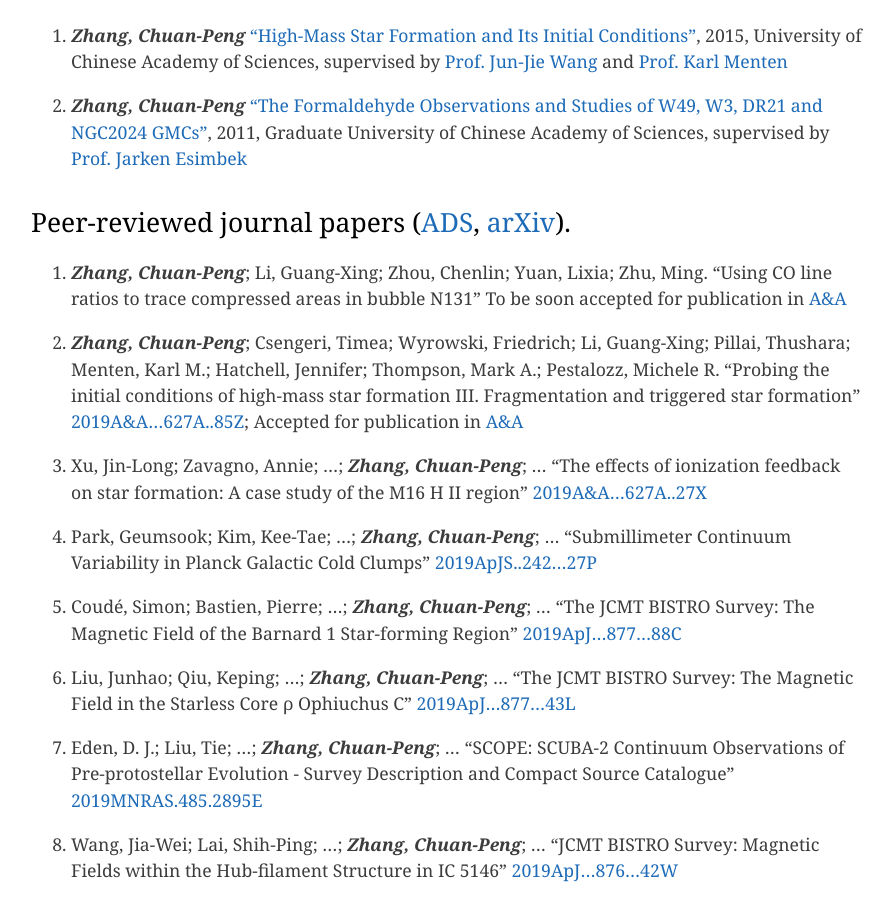
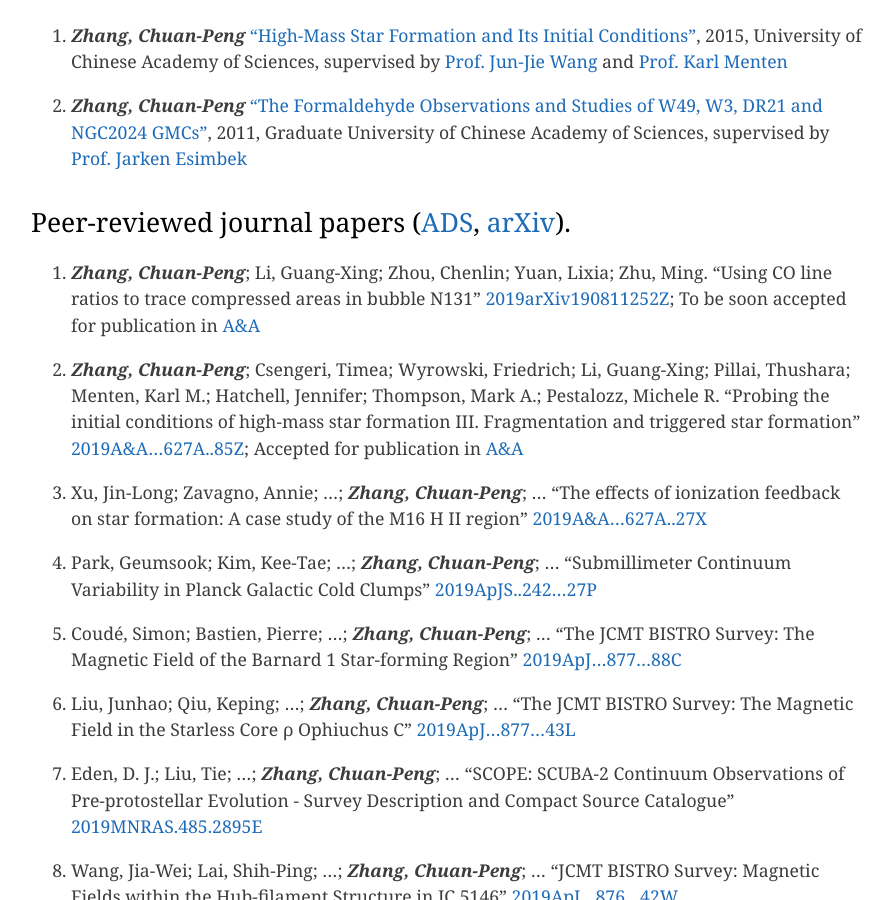
Before and after one commit to zcp521/zcp521.github.io, a Jekyll site: the page built from pub.md, in a window 1280 px wide and 900 px high, scrolled down 476 px. Shown: the whole window, without its empty margins (193-1087 px from the left). Built offline with Jekyll 4.4.1, drawn with Linux system fonts in a browser that asks for light colours.

Commit message:
Update pub.md

```diff
--- a/pub.md
+++ b/pub.md
@@ -16,16 +16,17 @@ tagline: "My publication list"
 
 37. ***Zhang, Chuan-Peng***; Li, Guang-Xing; Zhou, Chenlin; Yuan, Lixia; Zhu, Ming.
 	"Using CO line ratios to trace compressed areas in bubble N131"
+	[2019arXiv190811252Z](https://ui.adsabs.harvard.edu/abs/2019arXiv190811252Z);
 	To be soon accepted for publication in [A&A]({{site.baseurl}}/pub/N131.pdf)
 
 36. ***Zhang, Chuan-Peng***; Csengeri, Timea; Wyrowski, Friedrich; Li, Guang-Xing; Pillai, Thushara; Menten, Karl M.; Hatchell, Jennifer; Thompson, Mark A.; Pestalozz, Michele R.
 	"Probing the initial conditions of high-mass star formation III. Fragmentation and triggered star formation"
-	[2019A&A...627A..85Z](http://adsabs.harvard.edu/abs/2019A&A...627A..85Z);
+	[2019A&A...627A..85Z](https://ui.adsabs.harvard.edu/abs/2019A&A...627A..85Z);
 	Accepted for publication in [A&A]({{site.baseurl}}/pub/PdBI-continuum.pdf)
 
 35. Xu, Jin-Long; Zavagno, Annie; ...; ***Zhang, Chuan-Peng***; ...
 	"The effects of ionization feedback on star formation: A case study of the M16 H II region"
-	[2019A&A...627A..27X](http://adsabs.harvard.edu/abs/2019A&A...627A..27X)
+	[2019A&A...627A..27X](https://ui.adsabs.harvard.edu/abs/2019A&A...627A..27X)
 
 34. Park, Geumsook; Kim, Kee-Tae; ...; ***Zhang, Chuan-Peng***; ...
 	"Submillimeter Continuum Variability in Planck Galactic Cold Clumps"
```
